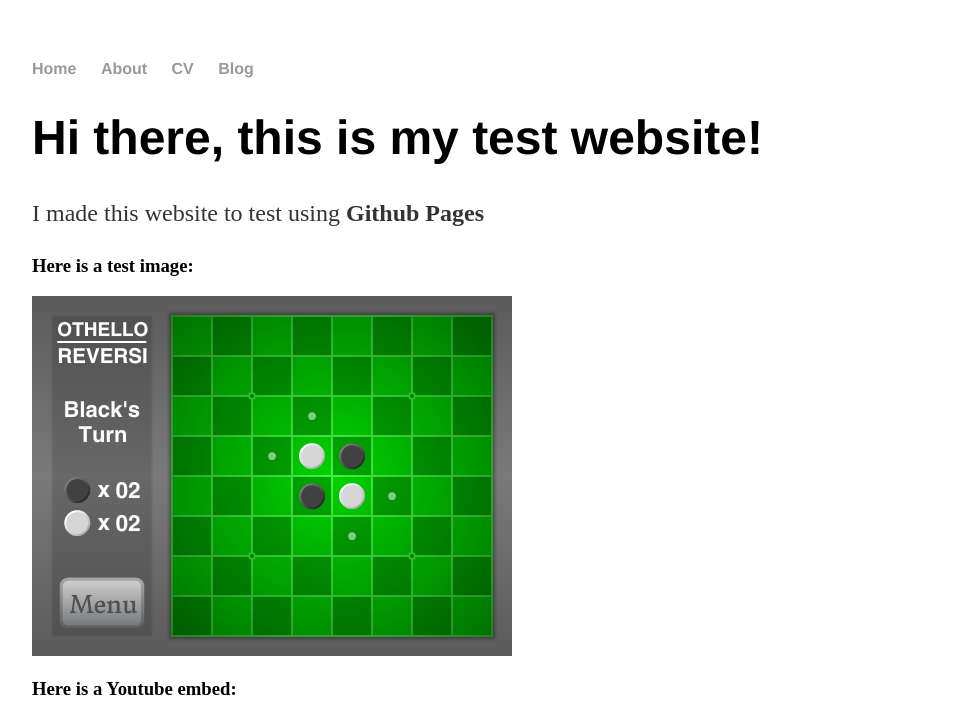
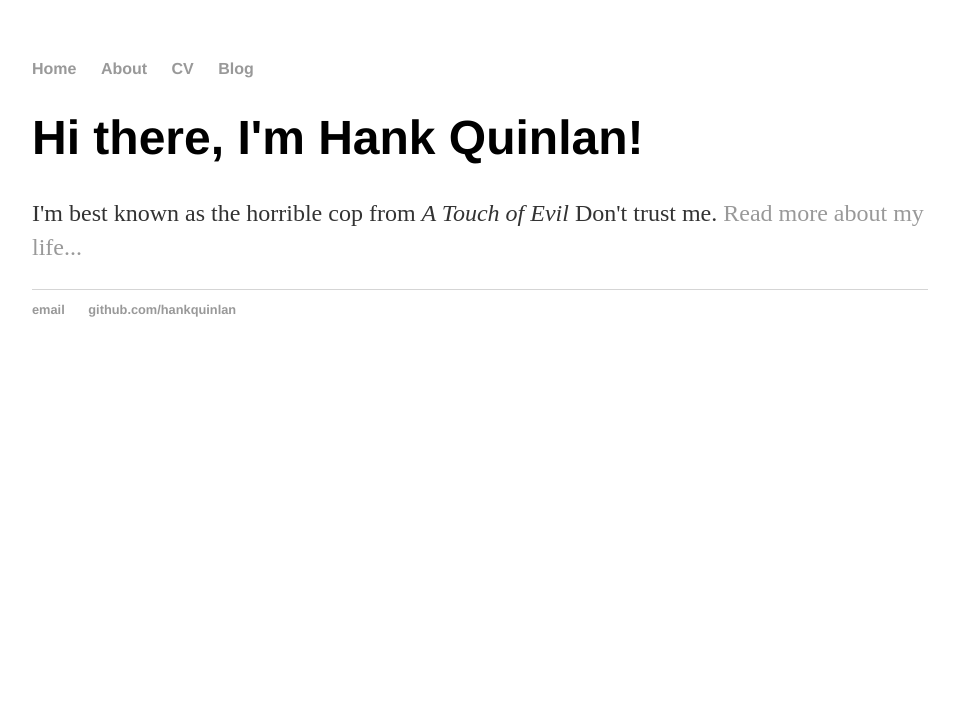
Before and after one commit to daltonr14/daltonr14.github.io, a Jekyll site: the page built from index.html, in a window 1280 px wide. Shown: the top 719 px of the page, without its empty margins (160-1115 px from the left). Built offline with Jekyll 4.4.1, drawn with Linux system fonts in a browser that asks for light colours; grey boxes are pictures that could not be loaded.

Commit message:
Update index.html

```diff
--- a/index.html
+++ b/index.html
@@ -1,33 +1,8 @@
-<!DOCTYPE html>
-<html>
-	<head>
-		<title>My test website</title>
-		<link rel="stylesheet" type="text/css" href="css/main.css">
-	</head>
-	<body>
-		<nav>
-    		<ul>
-        		<li><a href="/">Home</a></li>
-	        	<li><a href="/about">About</a></li>
-        		<li><a href="/cv">CV</a></li>
-        		<li><a href="/blog">Blog</a></li>
-    		</ul>
-		</nav>
-		<div class="container">
-    		<div class="blurb">
-        		<h1>Hi there, this is my test website!</h1>
-				<p>I made this website to test using <strong>Github Pages</strong></p>
-			<h3>Here is a test image:</h3>
-				<img src="Othello Game.png">
-			<h3>Here is a Youtube embed:</h3>
-				<iframe width="560" height="315" src="https://www.youtube-nocookie.com/embed/0STLafomUSw" frameborder="0" allow="accelerometer; autoplay; encrypted-media; gyroscope; picture-in-picture" allowfullscreen></iframe>
-    		</div><!-- /.blurb -->
-		</div><!-- /.container -->
-		<footer>
-    		<ul>
-        		<li><a href="mailto:example@email.com">email</a></li>
-        		<li><a href="https://github.com/daltonr14">github.com/daltonr14</a></li>
-			</ul>
-		</footer>
-	</body>
-</html>
+---
+layout: default
+title: Hank Quinlan, Horrible Cop
+---
+<div class="blurb">
+	<h1>Hi there, I'm Hank Quinlan!</h1>
+	<p>I'm best known as the horrible cop from <em>A Touch of Evil</em> Don't trust me. <a href="/about">Read more about my life...</a></p>
+</div><!-- /.blurb -->
```
